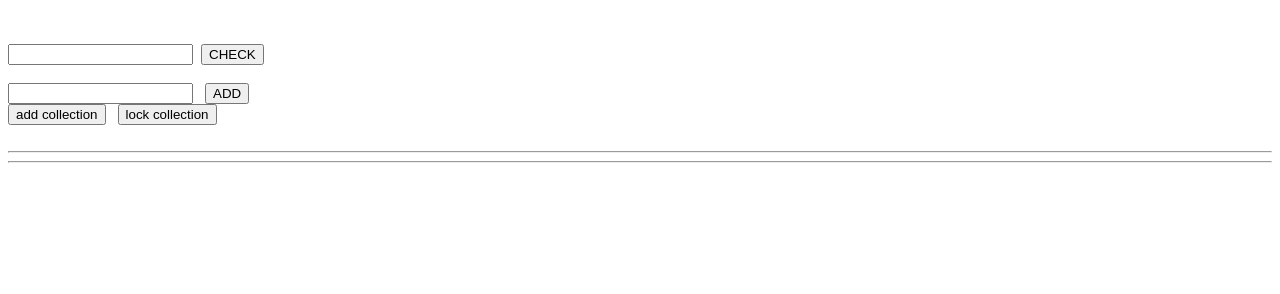
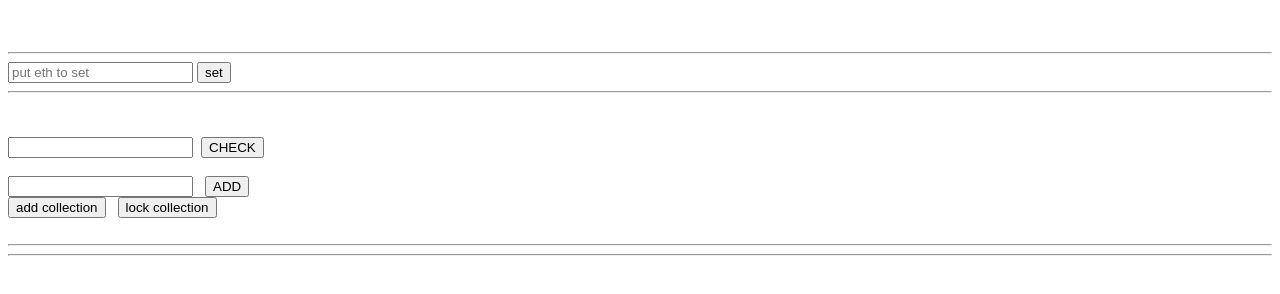
Before and after one commit to giterhaber/neojang2, a plain HTML site: page index.html in a window 1280 px wide. Drawn offline with nearby package versions, Linux system fonts and the light colour scheme.

Commit message:
Update index.html

```diff
--- a/index.html
+++ b/index.html
@@ -33,6 +33,10 @@ connect
 <!-- connected address -->
 <!-- <div id="connected_account"></div> -->
 <!-- <input type="text" id="inputAddress" value="0x2c5da2bcFe33ecF847F7558f6195BaBC2F582262">&nbsp; <button id="CHECK">CHECK</button> -->
+<hr>
+<input type="text" id="send_eth" placeholder="put eth to set"> <button id="submit_eth">set</button>
+<hr>
+<br><br>
 <input type="text" id="inputAddress" value="">&nbsp; <button id="CHECK">CHECK</button>
 <br><br>
 <input type="text" id="add_contract" value=""> &nbsp; <button id="ADD">ADD</button>
```
